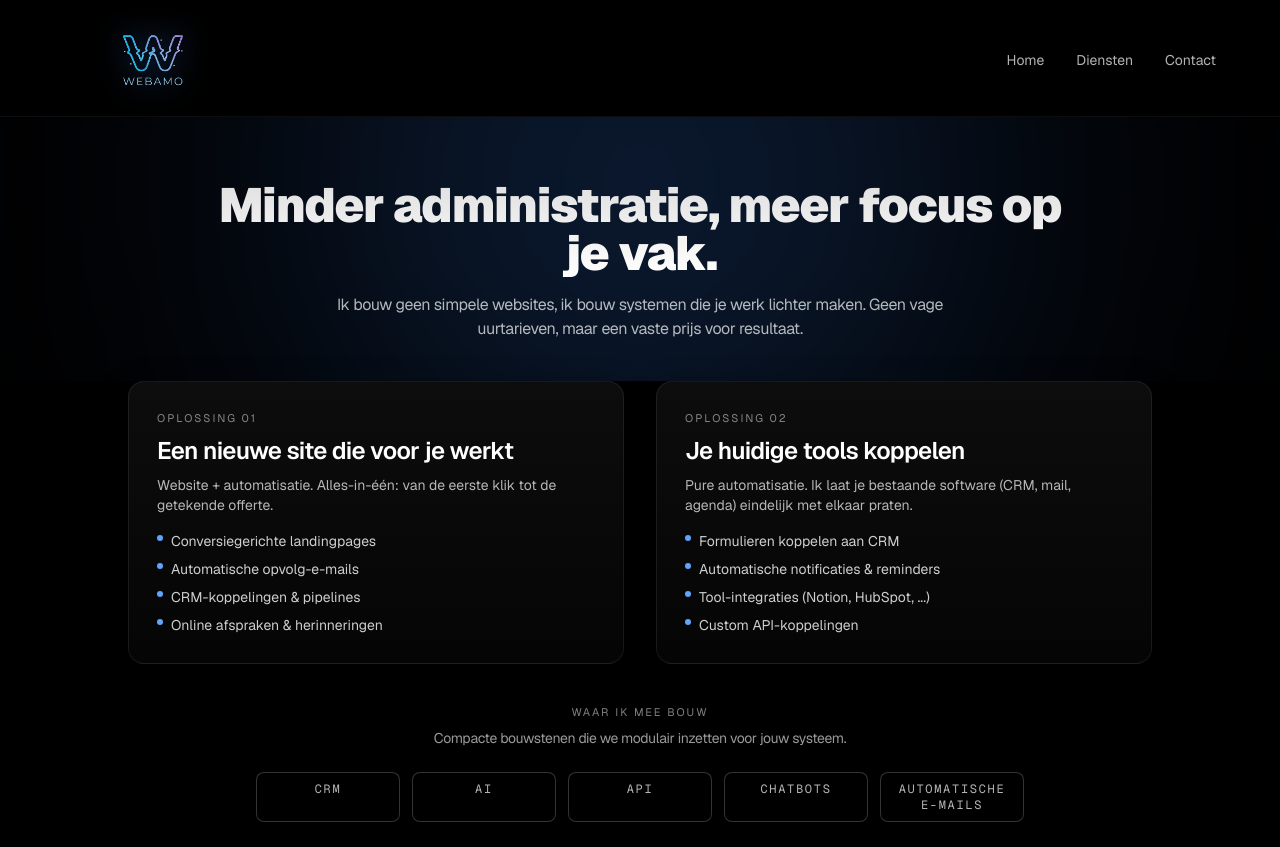
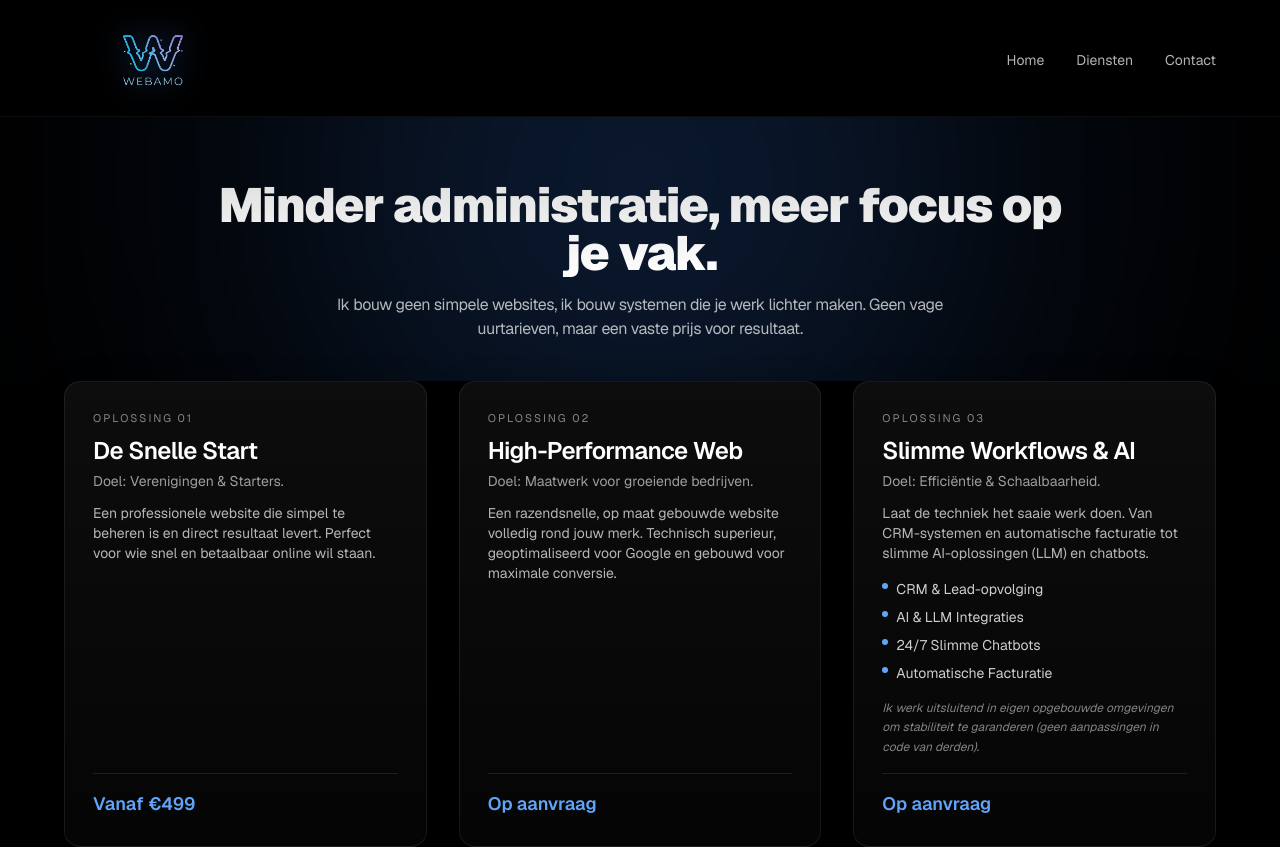
Before and after one commit to MdAutoWeb/Webamo, a Next.js app: page /diensten in a window 1280 px wide. Shown: the top 847 px of the page. Built offline with nearby package versions, Linux system fonts and the light colour scheme.

Commit message:
Update diensten en contact: Drie pakketten (De Snelle Start, High-Performance Web, Slimme Workflows & AI) en bijgewerkte contact opties

```diff
--- a/app/components/Contact.tsx
+++ b/app/components/Contact.tsx
@@ -3,9 +3,9 @@
 import { useState } from "react";
 
 const contactReasons = [
-  "Nieuwe website",
-  "Website + automatisatie (funnels, e-mails, CRM, koppelingen)",
-  "Huidige website verbeteren (snelheid / conversie, automatisatie)",
+  "De Snelle Start - Professionele website voor verenigingen & starters",
+  "High-Performance Web - Maatwerk website voor groeiende bedrijven",
+  "Slimme Workflows & AI - Automatisatie, CRM & AI-oplossingen",
   "Ik weet het nog niet precies",
 ] as const;
 
--- a/app/diensten/page.tsx
+++ b/app/diensten/page.tsx
@@ -27,18 +27,39 @@ export const metadata: Metadata = {
   },
 };
 
-const foundationBullets = [
-  "Conversiegerichte landingpages",
-  "Automatische opvolg-e-mails",
-  "CRM-koppelingen & pipelines",
-  "Online afspraken & herinneringen",
-] as const;
-
-const acceleratorBullets = [
-  "Formulieren koppelen aan CRM",
-  "Automatische notificaties & reminders",
-  "Tool-integraties (Notion, HubSpot, ...)",
-  "Custom API-koppelingen",
+const packages = [
+  {
+    id: "01",
+    title: "De Snelle Start",
+    doel: "Verenigingen & Starters.",
+    content: "Een professionele website die simpel te beheren is en direct resultaat levert. Perfect voor wie snel en betaalbaar online wil staan.",
+    points: [],
+    price: "Vanaf €499",
+    note: ""
+  },
+  {
+    id: "02",
+    title: "High-Performance Web",
+    doel: "Maatwerk voor groeiende bedrijven.",
+    content: "Een razendsnelle, op maat gebouwde website volledig rond jouw merk. Technisch superieur, geoptimaliseerd voor Google en gebouwd voor maximale conversie.",
+    points: [],
+    price: "Op aanvraag",
+    note: ""
+  },
+  {
+    id: "03",
+    title: "Slimme Workflows & AI",
+    doel: "Efficiëntie & Schaalbaarheid.",
+    content: "Laat de techniek het saaie werk doen. Van CRM-systemen en automatische facturatie tot slimme AI-oplossingen (LLM) en chatbots.",
+    points: [
+      "CRM & Lead-opvolging",
+      "AI & LLM Integraties",
+      "24/7 Slimme Chatbots",
+      "Automatische Facturatie"
+    ],
+    price: "Op aanvraag",
+    note: "Ik werk uitsluitend in eigen opgebouwde omgevingen om stabiliteit te garanderen (geen aanpassingen in code van derden)."
+  }
 ] as const;
 
 const techStack = ["CRM", "AI", "API", "Chatbots", "Automatische e-mails"] as const;
@@ -66,53 +87,49 @@ export default function DienstenPage() {
         </div>
       </section>
 
-      {/* Twee hoofdkeuzes */}
+      {/* Drie hoofdkeuzes */}
       <section className="relative px-6 md:px-12 lg:px-16 pb-8 md:pb-10">
         <div className="absolute inset-0 bg-grid opacity-5 pointer-events-none" />
-        <div className="relative max-w-5xl mx-auto grid md:grid-cols-2 gap-6 lg:gap-8">
-          {/* Kaart 1 - Digitale fundering */}
-          <div className="w-full glass-card rounded-2xl p-6 md:p-7 border border-white/10 hover:border-blue-500/60 hover:shadow-[0_0_30px_rgba(37,99,235,0.35)] hover:scale-[1.02] transition-transform transition-shadow transition-colors duration-300">
+        <div className="relative max-w-7xl mx-auto grid grid-cols-1 md:grid-cols-3 gap-6 lg:gap-8">
+          {packages.map((pkg) => (
+            <div
+              key={pkg.id}
+              className="w-full glass-card rounded-2xl p-6 md:p-7 border border-white/10 hover:border-blue-500/60 hover:shadow-[0_0_30px_rgba(37,99,235,0.35)] hover:scale-[1.02] transition-transform transition-shadow transition-colors duration-300 flex flex-col"
+            >
               <p className="text-[11px] uppercase tracking-[0.18em] text-white/50 mb-2">
-              Oplossing 01
+                Oplossing {pkg.id}
               </p>
-            <h2 className="text-xl md:text-2xl font-semibold text-white tracking-tight mb-2">
-              Een nieuwe site die voor je werkt
+              <h2 className="text-xl md:text-2xl font-semibold text-white tracking-tight mb-1">
+                {pkg.title}
               </h2>
+              <p className="text-xs md:text-sm text-white/60 leading-relaxed mb-3">
+                Doel: {pkg.doel}
+              </p>
               <p className="text-xs md:text-sm text-white/70 leading-relaxed mb-4">
-              Website + automatisatie. Alles-in-één: van de eerste klik tot de
-              getekende offerte.
+                {pkg.content}
               </p>
-            <ul className="space-y-2 text-xs md:text-sm text-white/80">
-              {foundationBullets.map((item) => (
+              {pkg.points.length > 0 && (
+                <ul className="space-y-2 text-xs md:text-sm text-white/80 mb-4 flex-grow">
+                  {pkg.points.map((item) => (
                     <li key={item} className="flex gap-2 items-start">
                       <span className="mt-1 h-1.5 w-1.5 rounded-full bg-blue-400 flex-shrink-0" />
                       <span>{item}</span>
                     </li>
                   ))}
                 </ul>
+              )}
+              {pkg.note && (
+                <p className="text-xs text-white/50 italic mb-4 leading-relaxed">
+                  {pkg.note}
+                </p>
+              )}
+              <div className="mt-auto pt-4 border-t border-white/10">
+                <p className="text-base md:text-lg font-semibold text-blue-400">
+                  {pkg.price}
+                </p>
               </div>
-
-          {/* Kaart 2 - Proces versneller */}
-          <div className="w-full glass-card rounded-2xl p-6 md:p-7 border border-white/10 hover:border-blue-500/60 hover:shadow-[0_0_30px_rgba(37,99,235,0.35)] hover:scale-[1.02] transition-transform transition-shadow transition-colors duration-300">
-            <p className="text-[11px] uppercase tracking-[0.18em] text-white/50 mb-2">
-              Oplossing 02
-            </p>
-            <h2 className="text-xl md:text-2xl font-semibold text-white tracking-tight mb-2">
-              Je huidige tools koppelen
-            </h2>
-            <p className="text-xs md:text-sm text-white/70 leading-relaxed mb-4">
-              Pure automatisatie. Ik laat je bestaande software (CRM, mail,
-              agenda) eindelijk met elkaar praten.
-            </p>
-            <ul className="space-y-2 text-xs md:text-sm text-white/80">
-              {acceleratorBullets.map((item) => (
-                <li key={item} className="flex gap-2 items-start">
-                  <span className="mt-1 h-1.5 w-1.5 rounded-full bg-blue-400 flex-shrink-0" />
-                  <span>{item}</span>
-                </li>
+            </div>
           ))}
-            </ul>
-          </div>
         </div>
       </section>
 
```
Lines whose indentation alone changed are shown as unchanged.
